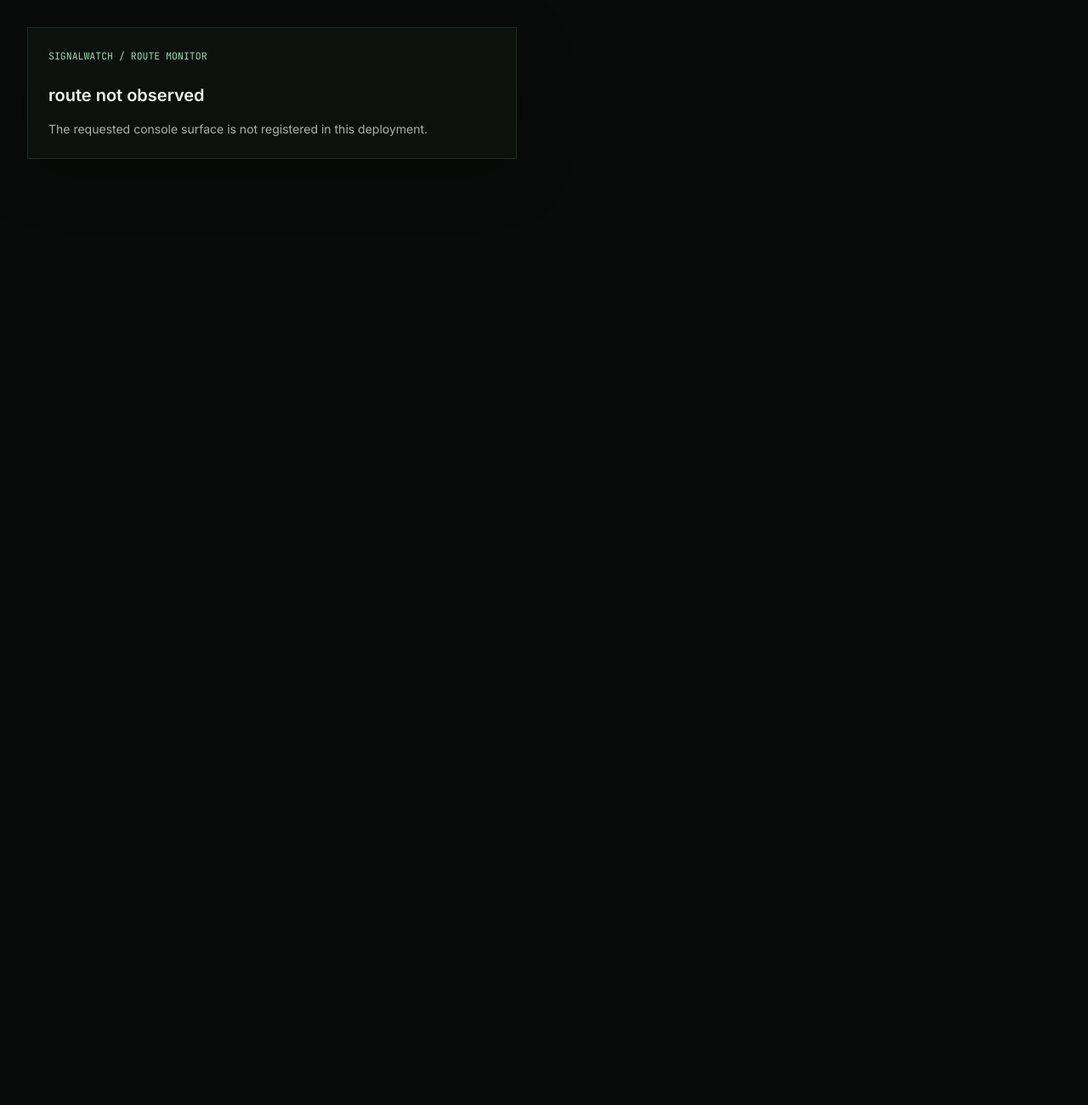
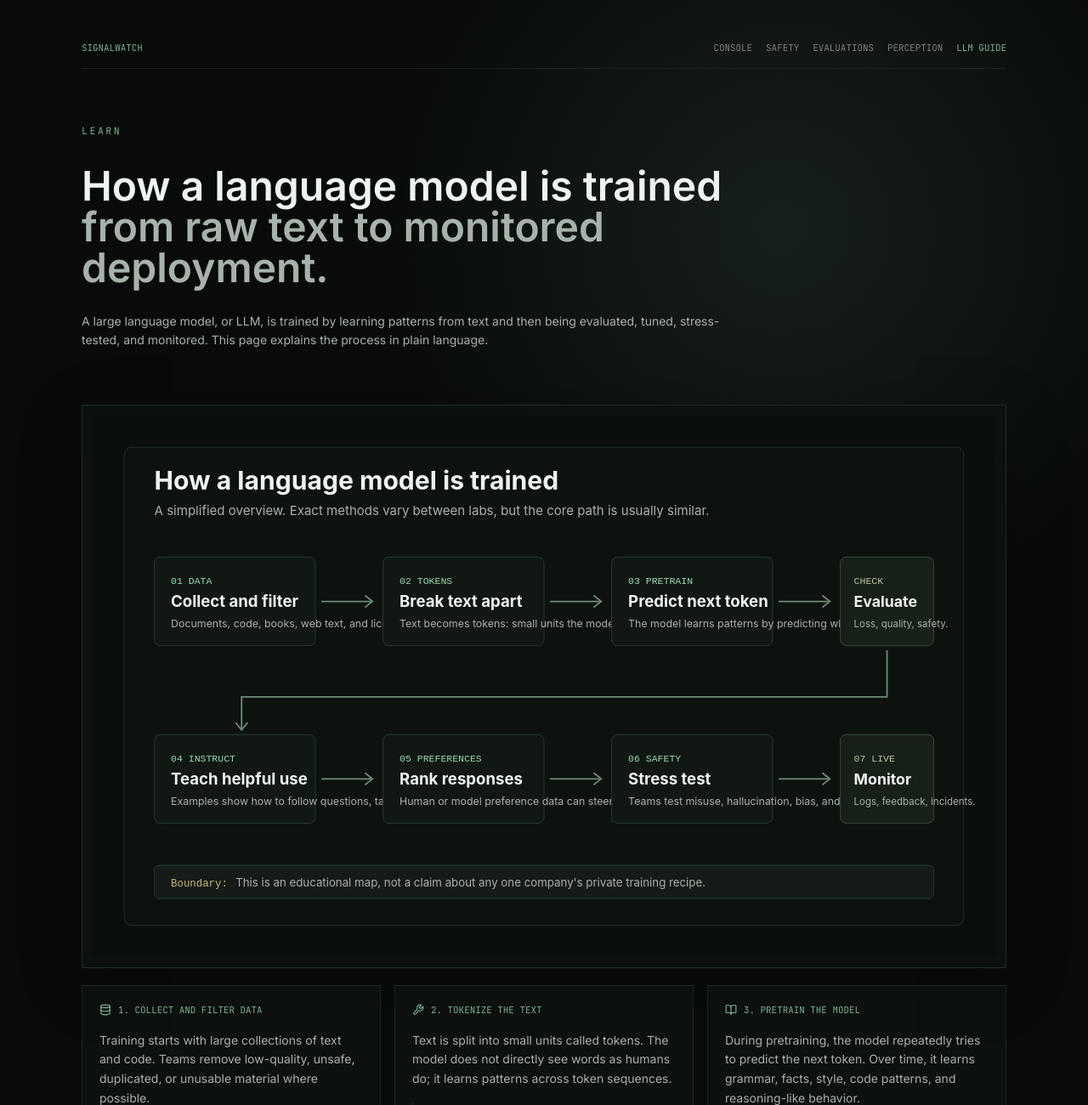
Before and after one commit to jgs/signalwatch, a Next.js app in the folder frontend/: page /learn/llm-training in a window 1280 px wide. Before the commit this address had no page. Shown: the top 1300 px of the page at 85% size. Before the commit the page ends 800 px from the top, so only its background shows below. Built offline with nearby package versions, Linux system fonts and the light colour scheme.

Commit message:
website changes

```diff
--- /dev/null
+++ b/frontend/app/learn/llm-training/page.tsx
@@ -0,0 +1,173 @@
+import type { Metadata } from "next";
+import Link from "next/link";
+import { BookOpen, CheckCircle2, Database, Eye, ShieldCheck, Wrench, type LucideIcon } from "lucide-react";
+
+export const metadata: Metadata = {
+  title: "How LLM Training Works",
+  description: "A clear, visual explanation of how large language models are trained, evaluated, aligned, deployed, and monitored.",
+};
+
+const stages = [
+  {
+    icon: Database,
+    title: "1. Collect and filter data",
+    body: "Training starts with large collections of text and code. Teams remove low-quality, unsafe, duplicated, or unusable material where possible.",
+    note: "The quality of the data strongly affects the model's behavior.",
+  },
+  {
+    icon: Wrench,
+    title: "2. Tokenize the text",
+    body: "Text is split into small units called tokens. The model does not directly see words as humans do; it learns patterns across token sequences.",
+    note: "Tokens make text computable.",
+  },
+  {
+    icon: BookOpen,
+    title: "3. Pretrain the model",
+    body: "During pretraining, the model repeatedly tries to predict the next token. Over time, it learns grammar, facts, style, code patterns, and reasoning-like behavior.",
+    note: "This is where most raw capability appears.",
+  },
+  {
+    icon: CheckCircle2,
+    title: "4. Evaluate during training",
+    body: "Teams test whether the model is improving, memorizing too much, failing safety checks, or becoming unreliable on important tasks.",
+    note: "Evaluation starts before deployment.",
+  },
+  {
+    icon: ShieldCheck,
+    title: "5. Tune for helpful behavior",
+    body: "After pretraining, models are usually tuned with examples, instructions, feedback, or preference data so they respond in more useful and safer ways.",
+    note: "This step changes behavior, not just knowledge.",
+  },
+  {
+    icon: Eye,
+    title: "6. Monitor after release",
+    body: "Deployment is not the end. Real users, real prompts, real images, and real environments reveal failures that training did not fully cover.",
+    note: "This is where observability becomes essential.",
+  },
+];
+
+const limits = [
+  "This page is a simplified educational explanation, not a private recipe from any specific AI lab.",
+  "Different labs use different datasets, safety methods, preference systems, evaluations, and deployment rules.",
+  "Training a capable model does not prove it is safe. Behavior still needs monitoring, evidence, and failure visibility.",
+  "SIGNALWATCH focuses on what can be inspected: sources, timestamps, model outputs, evidence packets, and unavailable states.",
+];
+
+export default function LlmTrainingPage() {
+  return (
+    <main className="relative min-h-screen overflow-hidden bg-signal-black text-signal-text">
+      <div className="absolute inset-0 bg-[radial-gradient(circle_at_72%_12%,rgba(155,216,179,0.10),transparent_30rem)]" />
+      <section className="relative mx-auto max-w-6xl px-5 py-8 md:px-8 md:py-12">
+        <Nav />
+
+        <header className="py-12 md:py-16">
+          <div className="font-mono text-[0.72rem] uppercase tracking-[0.22em] text-signal-green/80">learn</div>
+          <h1 className="mt-8 max-w-4xl text-4xl font-semibold leading-tight text-signal-text md:text-5xl">
+            How a language model is trained
+            <br />
+            <span className="text-signal-muted">from raw text to monitored deployment.</span>
+          </h1>
+          <p className="mt-7 max-w-3xl text-sm leading-relaxed text-signal-muted">
+            A large language model, or LLM, is trained by learning patterns from text and then being evaluated, tuned, stress-tested, and monitored. This page explains the process in plain language.
+          </p>
+        </header>
+
+        <section className="console-panel overflow-hidden p-3">
+          <img
+            src="/education/llm-training-flow.svg"
+            alt="Diagram showing the simplified LLM training path from data collection to deployment monitoring."
+            className="w-full"
+          />
+        </section>
+
+        <section className="mt-5 grid gap-4 md:grid-cols-2 xl:grid-cols-3">
+          {stages.map((stage) => (
+            <StageCard key={stage.title} {...stage} />
+          ))}
+        </section>
+
+        <section className="mt-5 grid gap-5 lg:grid-cols-[1.05fr_.95fr]">
+          <div className="console-panel overflow-hidden p-3">
+            <img
+              src="/education/evidence-loop.svg"
+              alt="Diagram showing the evidence loop from real-world input to model behavior, observed facts, action, and monitoring."
+              className="w-full"
+            />
+          </div>
+
+          <section className="console-panel p-5">
+            <div className="flex items-center gap-2 border-b border-signal-line/60 pb-3 font-mono text-[0.68rem] uppercase text-signal-green/80">
+              <ShieldCheck className="h-3.5 w-3.5" />
+              why SIGNALWATCH cares
+            </div>
+            <div className="mt-5 space-y-3 text-sm leading-relaxed text-signal-muted">
+              <p>
+                Training creates a model, but real-world use reveals how it behaves under pressure: unclear prompts, degraded images, missing context, biased data, tool errors, or unfamiliar situations.
+              </p>
+              <p>
+                SIGNALWATCH is built around that gap. It does not claim a model is safe because it passed a benchmark. It records evidence, timestamps, source links, confidence movement, and missing outputs.
+              </p>
+              <p className="border-l border-signal-line bg-signal-panel2/52 px-3 py-2 font-mono text-[0.64rem] uppercase text-signal-dim">
+                core idea / after training, behavior still needs observation
+              </p>
+            </div>
+          </section>
+        </section>
+
+        <section className="mt-5 console-panel p-5">
+          <div className="flex flex-col justify-between gap-3 border-b border-signal-line/60 pb-3 md:flex-row md:items-center">
+            <div className="font-mono text-[0.68rem] uppercase text-signal-green/80">important boundaries</div>
+            <div className="font-mono text-[0.6rem] uppercase text-signal-dim">education / not private lab documentation</div>
+          </div>
+          <div className="mt-5 grid gap-3 md:grid-cols-2">
+            {limits.map((limit) => (
+              <div key={limit} className="border-l border-signal-line bg-signal-panel2/52 px-3 py-2 text-sm leading-relaxed text-signal-muted">
+                {limit}
+              </div>
+            ))}
+          </div>
+        </section>
+      </section>
+    </main>
+  );
+}
+
+function Nav() {
+  return (
+    <nav className="flex items-center justify-between border-b border-signal-line/60 pb-4 font-mono text-[0.68rem] uppercase text-signal-dim">
+      <Link href="/" className="text-signal-green/80 transition hover:text-signal-green">SIGNALWATCH</Link>
+      <div className="flex flex-wrap items-center justify-end gap-4">
+        <Link href="/console" className="transition hover:text-signal-text">console</Link>
+        <Link href="/safety" className="transition hover:text-signal-text">safety</Link>
+        <Link href="/evaluations" className="transition hover:text-signal-text">evaluations</Link>
+        <Link href="/labs/perception" className="transition hover:text-signal-text">perception</Link>
+        <Link href="/learn/llm-training" className="text-signal-green/80 transition hover:text-signal-green">LLM guide</Link>
+      </div>
+    </nav>
+  );
+}
+
+function StageCard({
+  icon: Icon,
+  title,
+  body,
+  note,
+}: {
+  icon: LucideIcon;
+  title: string;
+  body: string;
+  note: string;
+}) {
+  return (
+    <article className="border border-signal-line/70 bg-signal-panel/80 p-5">
+      <div className="flex items-center gap-2 font-mono text-[0.68rem] uppercase text-signal-green/80">
+        <Icon className="h-3.5 w-3.5" />
+        {title}
+      </div>
+      <p className="mt-4 text-sm leading-relaxed text-signal-muted">{body}</p>
+      <div className="mt-4 border-l border-signal-line bg-signal-panel2/52 px-3 py-2 font-mono text-[0.58rem] uppercase text-signal-dim">
+        {note}
+      </div>
+    </article>
+  );
+}
--- a/frontend/app/methodology/page.tsx
+++ b/frontend/app/methodology/page.tsx
@@ -92,6 +92,29 @@ export default function MethodologyPage() {
             <Boundary title="Observation windows" text="Must describe timestamped collection, source overlap, recurrence, or model-output history." />
           </div>
         </section>
+
+        <section className="mt-5 grid gap-5 lg:grid-cols-[.95fr_1.05fr]">
+          <div className="console-panel overflow-hidden p-3">
+            <img
+              src="/education/evidence-loop.svg"
+              alt="Evidence loop diagram showing real-world input, model behavior, observed facts, and monitoring action."
+              className="w-full"
+            />
+          </div>
+          <div className="console-panel p-5">
+            <div className="font-mono text-[0.68rem] uppercase text-signal-green/80">plain-language guide</div>
+            <h2 className="mt-4 text-2xl font-semibold text-signal-text">How LLM training fits this system</h2>
+            <p className="mt-4 text-sm leading-relaxed text-signal-muted">
+              SIGNALWATCH monitors what happens after models are trained: real sources, outputs, failures, and evidence trails. The LLM guide explains the training path in simple terms.
+            </p>
+            <Link
+              href="/learn/llm-training"
+              className="mt-5 inline-flex border border-[#203528] bg-[#07100b] px-3 py-2 font-mono text-[0.62rem] uppercase text-signal-green/80 transition hover:border-[#3e654c]"
+            >
+              open LLM guide
+            </Link>
+          </div>
+        </section>
       </section>
     </main>
   );
--- a/frontend/app/page.tsx
+++ b/frontend/app/page.tsx
@@ -60,6 +60,7 @@ export default function LandingPage() {
           <Link href="/safety" className="transition hover:text-signal-muted">AI safety</Link>
           <Link href="/evaluations" className="transition hover:text-signal-muted">evaluations</Link>
           <Link href="/labs/perception" className="transition hover:text-signal-muted">perception lab</Link>
+          <Link href="/learn/llm-training" className="transition hover:text-signal-muted">LLM guide</Link>
           <Link href="/case-studies" className="transition hover:text-signal-muted">case studies</Link>
           <Link href="/methodology" className="transition hover:text-signal-muted">methodology</Link>
           <Link href="/timeline" className="transition hover:text-signal-muted">timeline</Link>
--- a/frontend/components/dashboard/operational-sidebar.tsx
+++ b/frontend/components/dashboard/operational-sidebar.tsx
@@ -59,6 +59,7 @@ export function OperationalSidebar({
           <Link href="/evaluations" className="border border-[#101b15] px-2 py-1 text-signal-muted transition hover:border-[#2f4a39] hover:text-signal-text">tests</Link>
           <Link href="/labs" className="border border-[#101b15] px-2 py-1 text-signal-muted transition hover:border-[#2f4a39] hover:text-signal-text">labs</Link>
           <Link href="/timeline" className="border border-[#101b15] px-2 py-1 text-signal-muted transition hover:border-[#2f4a39] hover:text-signal-text">timeline</Link>
+          <Link href="/learn/llm-training" className="border border-[#101b15] px-2 py-1 text-signal-muted transition hover:border-[#2f4a39] hover:text-signal-text">learn</Link>
           <Link href="/methodology" className="border border-[#101b15] px-2 py-1 text-signal-muted transition hover:border-[#2f4a39] hover:text-signal-text">method</Link>
           <Link href="/systems" className="border border-[#101b15] px-2 py-1 text-signal-muted transition hover:border-[#2f4a39] hover:text-signal-text">systems</Link>
         </div>
```
Also changed, not shown: frontend/public/education/evidence-loop.svg (added), frontend/public/education/llm-training-flow.svg (added).
